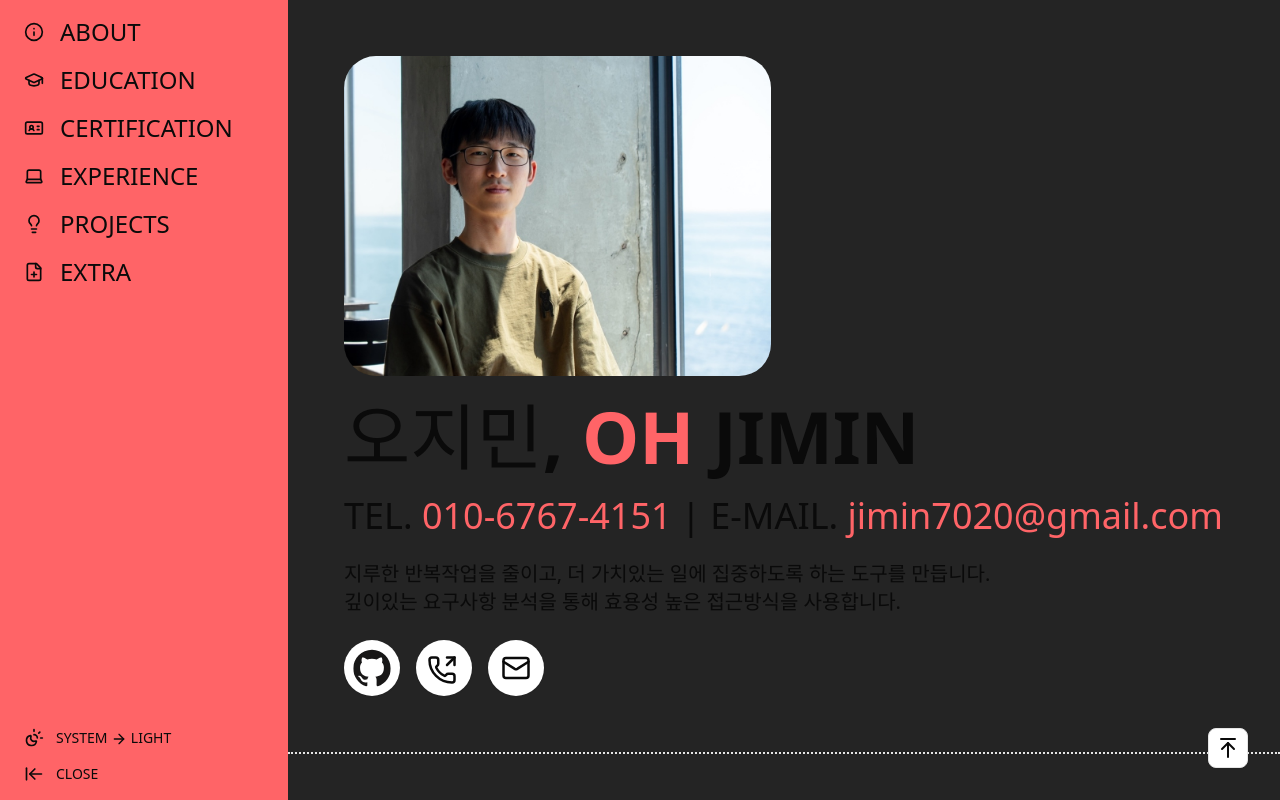
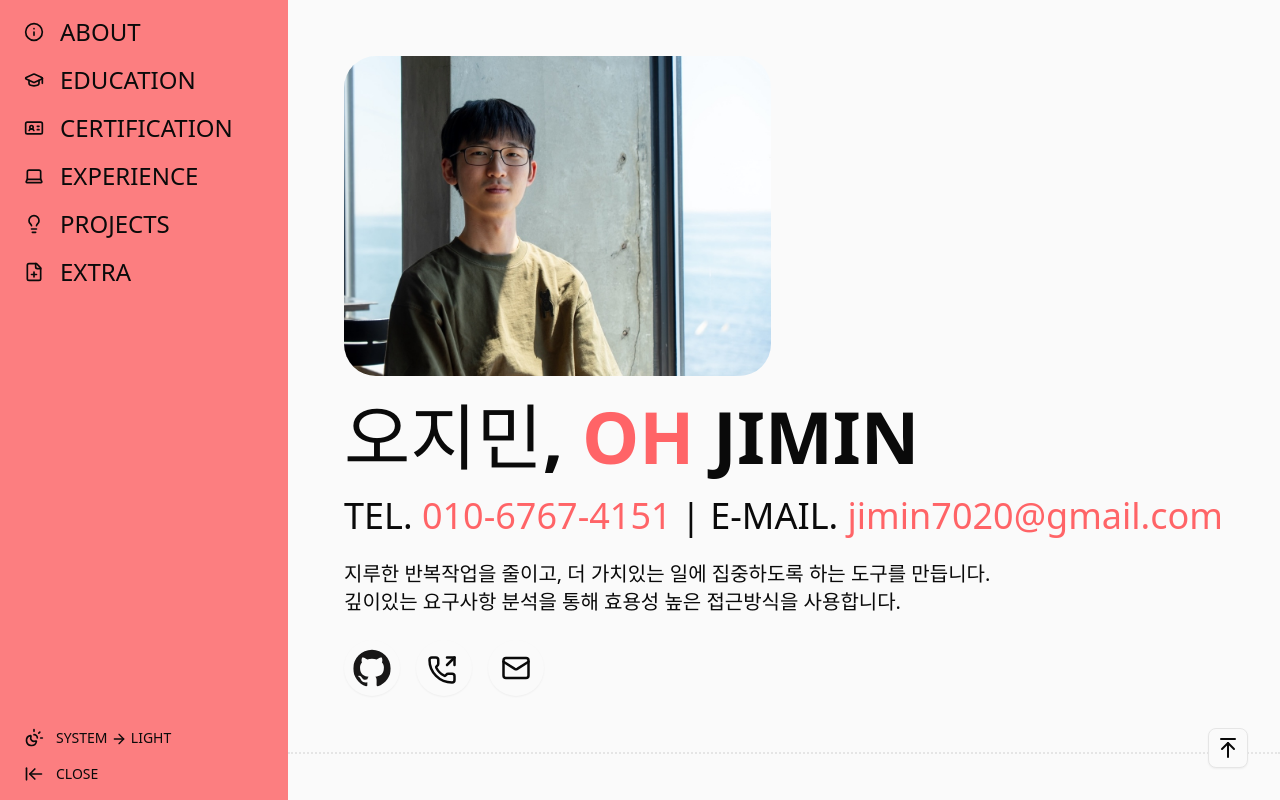
Before and after one commit to Xeonlink/Xeonlink, a React (Vite) app: page / in a window 1280 px wide. Built offline with nearby package versions, Linux system fonts and the light colour scheme.

Commit message:
[MOD] 악센트 컬러 재정의

```diff
--- a/package.json
+++ b/package.json
@@ -35,6 +35,7 @@
     "eslint-plugin-react-refresh": "^0.4.20",
     "globals": "^16.3.0",
     "prettier": "^3.6.2",
+    "prettier-plugin-organize-imports": "^4.2.0",
     "prettier-plugin-tailwindcss": "^0.6.14",
     "tw-animate-css": "^1.3.6",
     "typescript": "~5.8.3",
--- a/src/App.tsx
+++ b/src/App.tsx
@@ -85,9 +85,12 @@ export function App() {
   return (
     <div className="flex h-screen w-screen">
       <nav
-        className={cn("flex w-72 flex-col overflow-y-scroll bg-red-400 transition-all duration-1000 max-md:w-0", {
-          "w-17": !navbar.isOpen,
-        })}
+        className={cn(
+          "flex w-72 flex-col overflow-y-scroll bg-sidebar-primary transition-all duration-1000 max-md:w-0",
+          {
+            "w-17": !navbar.isOpen,
+          },
+        )}
         style={{
           transitionDelay: !navbar.isOpen ? `${(navItems.length - 3) * 100}ms` : "0ms",
         }}
@@ -161,6 +164,7 @@ export function App() {
           </li>
         </ul>
       </nav>
+
       <ScrollArea className="flex-1">
         <AboutSection />
         <EducationSection />
@@ -169,9 +173,16 @@ export function App() {
         <ProjectsSection />
         <ExtraSection />
       </ScrollArea>
-      <Button variant="outline" className="absolute right-8 bottom-8 size-10" onClick={() => scrollToById("about")}>
-        <ArrowUpToLineIcon className="size-6" />
-      </Button>
+
+      <div className="group absolute right-0 bottom-0">
+        <Button
+          variant="outline"
+          className="mr-8 mb-8 size-10 duration-500 group-hover:size-20"
+          onClick={() => scrollToById("about")}
+        >
+          <ArrowUpToLineIcon className="size-6 transition-all duration-300 group-hover:size-10" />
+        </Button>
+      </div>
     </div>
   );
 }
--- a/src/components/section.tsx
+++ b/src/components/section.tsx
@@ -16,7 +16,7 @@ export function Section(props: SectionProps) {
         <section
           ref={ref}
           className={cn(
-            "space-y-6 border-b-2 p-8 transition-all duration-1000 not-last:border-dotted md:p-14",
+            "space-y-6 border-dotted p-8 transition-all duration-1000 not-last:border-b-2 md:p-14",
             className,
             inView ? "opacity-100" : "opacity-0",
           )}
--- a/src/index.css
+++ b/src/index.css
@@ -17,7 +17,7 @@
   -webkit-font-smoothing: antialiased;
   -moz-osx-font-smoothing: grayscale;
   --radius: 0.625rem;
-  --background: oklch(1 0 0);
+  --background: oklch(0.985 0 0);
   --foreground: oklch(0.145 0 0);
   --card: oklch(1 0 0);
   --card-foreground: oklch(0.145 0 0);
@@ -29,7 +29,7 @@
   --secondary-foreground: oklch(0.205 0 0);
   --muted: oklch(0.97 0 0);
   --muted-foreground: oklch(0.556 0 0);
-  --accent: oklch(0.97 0 0);
+  --accent: #ff6467;
   --accent-foreground: oklch(0.205 0 0);
   --destructive: oklch(0.577 0.245 27.325);
   --border: oklch(0.922 0 0);
@@ -42,7 +42,7 @@
   --chart-5: oklch(0.769 0.188 70.08);
   --sidebar: oklch(0.985 0 0);
   --sidebar-foreground: oklch(0.145 0 0);
-  --sidebar-primary: oklch(0.205 0 0);
+  --sidebar-primary: #fc7e80;
   --sidebar-primary-foreground: oklch(0.985 0 0);
   --sidebar-accent: oklch(0.97 0 0);
   --sidebar-accent-foreground: oklch(0.205 0 0);
@@ -89,7 +89,7 @@
 }
 
 .dark {
-  --background: oklch(0.145 0 0);
+  --background: #242424;
   --foreground: oklch(0.985 0 0);
   --card: oklch(0.205 0 0);
   --card-foreground: oklch(0.985 0 0);
@@ -101,7 +101,7 @@
   --secondary-foreground: oklch(0.985 0 0);
   --muted: oklch(0.269 0 0);
   --muted-foreground: oklch(0.708 0 0);
-  --accent: oklch(0.269 0 0);
+  --accent: #ff6467;
   --accent-foreground: oklch(0.985 0 0);
   --destructive: oklch(0.704 0.191 22.216);
   --border: oklch(1 0 0 / 10%);
@@ -114,7 +114,7 @@
   --chart-5: oklch(0.645 0.246 16.439);
   --sidebar: oklch(0.205 0 0);
   --sidebar-foreground: oklch(0.985 0 0);
-  --sidebar-primary: oklch(0.488 0.243 264.376);
+  --sidebar-primary: #f95154;
   --sidebar-primary-foreground: oklch(0.985 0 0);
   --sidebar-accent: oklch(0.269 0 0);
   --sidebar-accent-foreground: oklch(0.985 0 0);
@@ -127,7 +127,7 @@
     @apply border-border outline-ring/50;
   }
   body {
-    @apply bg-background text-foreground;
+    @apply h-screen w-screen bg-background text-foreground;
   }
   #root {
     @apply absolute inset-0;
@@ -136,6 +136,6 @@
 
 @layer utilities {
   .border-underline {
-    @apply border-b border-transparent hover:border-white;
+    @apply border-b border-transparent hover:border-black dark:hover:border-white;
   }
 }
--- a/src/sections/AboutSection.tsx
+++ b/src/sections/AboutSection.tsx
@@ -1,11 +1,10 @@
+import profileImage from "@/assets/selfie0_crop2.jpeg";
 import { GithubIcon } from "@/components/icon/GithubIcon";
-import { buttonVariants } from "@/components/ui/button";
+import { Link } from "@/components/link";
+import { Button } from "@/components/ui/button";
 import { MailIcon, PhoneOutgoingIcon } from "lucide-react";
-import profileImage from "@/assets/selfie0_crop2.jpeg";
+import { motion } from "motion/react";
 import { Section } from "../components/section";
-import { motion } from "motion/react";
-import { cn } from "@/lib/utils";
-import { Link } from "@/components/link";
 
 export function AboutSection() {
   return (
@@ -20,15 +19,15 @@ export function AboutSection() {
         />
       </div>
       <h2 className="text-7xl font-bold">
-        오지민, <strong className="text-red-400">OH</strong> JIMIN
+        오지민, <strong className="text-accent">OH</strong> JIMIN
       </h2>
       <p className="flex flex-wrap text-4xl">
         <span>
-          TEL. <strong className="font-normal text-red-400">010-6767-4151</strong>
+          TEL. <strong className="font-normal text-accent">010-6767-4151</strong>
         </span>
         &nbsp;|&nbsp;
         <span>
-          E-MAIL. <strong className="font-normal text-red-400">jimin7020@gmail.com</strong>
+          E-MAIL. <strong className="font-normal text-accent">jimin7020@gmail.com</strong>
         </span>
       </p>
       <p className="text-xl">
@@ -37,25 +36,25 @@ export function AboutSection() {
       </p>
       <ul className="flex gap-4">
         <motion.li whileHover={{ scale: 1.3 }} transition={{ type: "spring" }}>
-          <Link
-            href="https://github.com/Xeonlink"
-            className={cn(buttonVariants({ variant: "outline" }), "size-14 rounded-full")}
-          >
+          <Button variant="outline" className="size-14 rounded-full" asChild>
+            <Link href="https://github.com/Xeonlink">
               <GithubIcon className="size-full scale-125" />
             </Link>
+          </Button>
         </motion.li>
         <motion.li whileHover={{ scale: 1.3 }} transition={{ type: "spring" }}>
-          <Link href="tel:01067674151" className={cn(buttonVariants({ variant: "outline" }), "size-14 rounded-full")}>
+          <Button variant="outline" className="size-14 rounded-full" asChild>
+            <Link href="tel:01067674151">
               <PhoneOutgoingIcon className="size-full -translate-x-0.5 translate-y-0.5" />
             </Link>
+          </Button>
         </motion.li>
         <motion.li whileHover={{ scale: 1.3 }} transition={{ type: "spring" }}>
-          <Link
-            href="mailto:jimin7020@gmail.com"
-            className={cn(buttonVariants({ variant: "outline" }), "size-14 rounded-full")}
-          >
+          <Button variant="outline" className="size-14 rounded-full" asChild>
+            <Link href="mailto:jimin7020@gmail.com">
               <MailIcon className="size-full" />
             </Link>
+          </Button>
         </motion.li>
       </ul>
     </Section>
--- a/src/sections/CertificationSection.tsx
+++ b/src/sections/CertificationSection.tsx
@@ -15,8 +15,8 @@ export function CertificationSection() {
             target="_blank"
             rel="noopener noreferrer"
           >
-            <h2 className="inline border-b border-transparent hover:border-white">
-              정보 처리 <span className="text-red-400">기사</span>
+            <h2 className="border-underline inline">
+              정보 처리 <span className="text-accent">기사</span>
             </h2>
             &nbsp;
             <LinkIcon className="inline size-5" />
@@ -38,8 +38,8 @@ export function CertificationSection() {
             target="_blank"
             rel="noopener noreferrer"
           >
-            <h2 className="inline border-b border-transparent hover:border-white">
-              SQL <span className="text-red-400">개발자</span> (SQLD)
+            <h2 className="border-underline inline">
+              SQL <span className="text-accent">개발자</span> (SQLD)
             </h2>
             &nbsp;
             <LinkIcon className="inline size-5" />
--- a/src/sections/ExperienceSection.tsx
+++ b/src/sections/ExperienceSection.tsx
@@ -18,7 +18,7 @@ export function ExperienceSection() {
         <ArticleHeader>
           <div>2022.03 - 2022.04</div>
           <ArticleTitle href="https://www.cublick.com/%ec%86%94%eb%a3%a8%ec%85%98/%ed%81%90%eb%b8%8c%eb%a6%ad%ec%84%9c%eb%b9%84%ec%8a%a4/">
-            큐브릭 <span className="text-red-400">클라우드 사인</span> 고도화
+            큐브릭 <span className="text-accent">클라우드 사인</span> 고도화
           </ArticleTitle>
           <ArticleBadgeList>
             <ArticleBadge
@@ -69,7 +69,7 @@ export function ExperienceSection() {
         <ArticleHeader>
           <div>2022.03 - 2022.04</div>
           <ArticleTitle href="https://www.cublick.com/%ec%86%94%eb%a3%a8%ec%85%98/%ed%81%90%eb%b8%8c%eb%a6%ad%ec%84%9c%eb%b9%84%ec%8a%a4/">
-            큐브릭 <span className="text-red-400">사인</span> DX 개선
+            큐브릭 <span className="text-accent">사인</span> DX 개선
           </ArticleTitle>
           <ArticleBadgeList>
             <ArticleBadge
@@ -79,6 +79,7 @@ export function ExperienceSection() {
             <ArticleBadge
               src="https://img.shields.io/badge/Electron-191970?style=for-the-badge&logo=Electron&logoColor=white"
               alt="electron badge"
+              href="https://www.electronjs.org/"
             />
             <ArticleBadge
               src="https://img.shields.io/badge/Redux%20Toolkit-%23593d88.svg?style=for-the-badge&logo=redux&logoColor=white"
@@ -87,6 +88,7 @@ export function ExperienceSection() {
             <ArticleBadge
               src="https://img.shields.io/badge/Socket.io-black?style=for-the-badge&logo=socket.io&badgeColor=010101"
               alt="socket.io badge"
+              href="https://github.com/socketio/socket.io"
             />
             <ArticleBadge
               src="https://img.shields.io/badge/nedb-%23213939.svg?style=for-the-badge&logo=nedb&logoColor=white"
```
Also changed, not shown: src/sections/EducationSection.tsx (+6 -6 lines), src/sections/ExtraSection.tsx (+5 -5 lines), src/sections/ProjectsSection.tsx (+18 -15 lines), 2 other files (tests, documents, lock files or other folders). Lines whose indentation alone changed are shown as unchanged.
